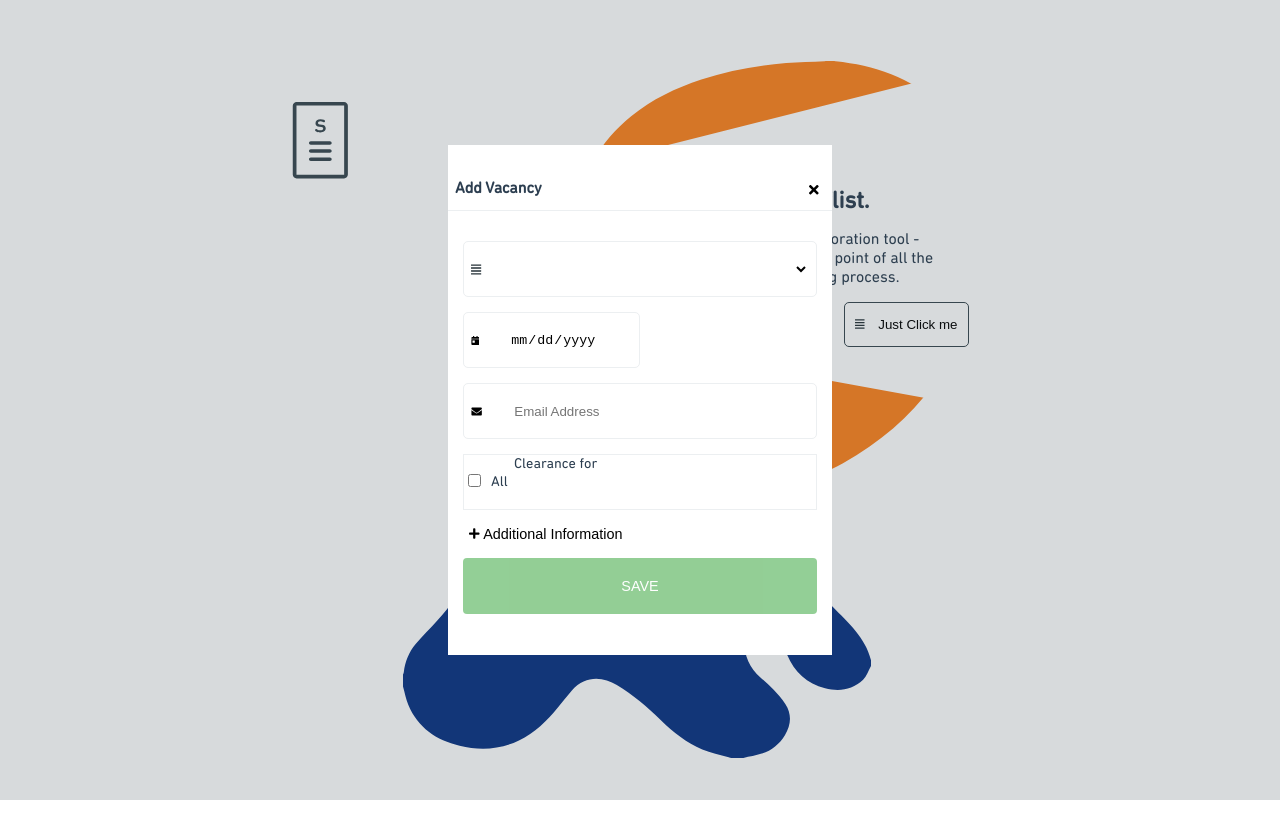
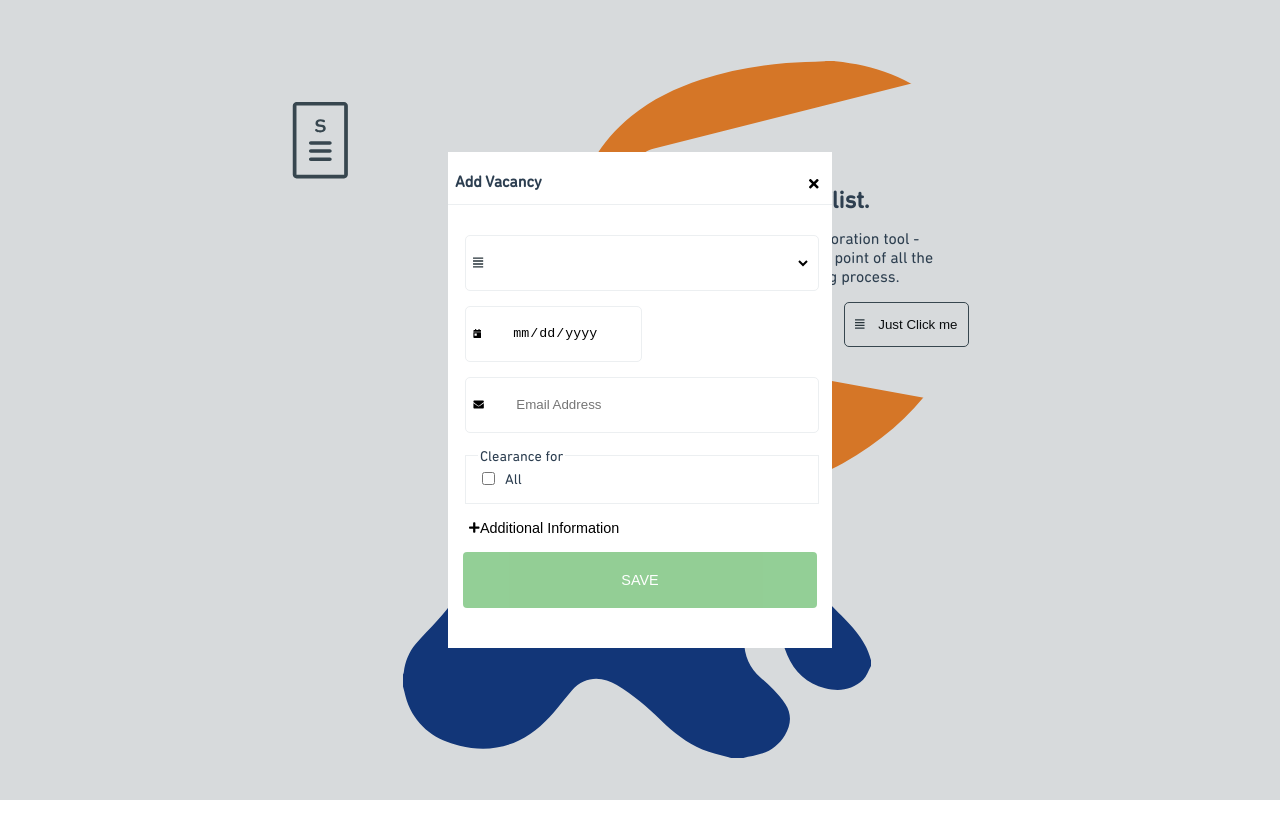
Before and after one commit to god-of-js/stafflistdemo, a Vue app: page / in a window 1280 px wide. Both pictures are taken after a click on the button "Just Click me". Built offline with nearby package versions, Linux system fonts and the light colour scheme.

Commit message:
html tags changed to the correct html5 tags and modal scroll added.

```diff
--- a/src/components/AddDocument.vue
+++ b/src/components/AddDocument.vue
@@ -39,6 +39,7 @@ export default {
   border: 2px solid $border-color;
   background: transparent;
   border-radius: 4px;
+  cursor: pointer;
   padding: 6px;
   width: 150px;
   display: flex;
--- a/src/components/CustomInputContainer.vue
+++ b/src/components/CustomInputContainer.vue
@@ -1,9 +1,9 @@
 <template>
-  <div :class="[err ? 'error' : '', 'input-container']">
+  <fieldset :class="[err ? 'error' : '', 'input-container']">
     <slot name="icon" class="icon"></slot>
     <div class="margin"></div>
     <slot name="input"></slot>
-  </div>
+  </fieldset>
 </template>
 
 <script>
--- a/src/components/FormCard.vue
+++ b/src/components/FormCard.vue
@@ -41,7 +41,7 @@
         <template v-slot:icon> <select-img /></template>
         <template v-slot:input>
           <select name="" id="" v-model="data.project">
-            <option disabled selected hidden>Project</option>
+            <option disabled selected hidden value="">Project</option>
             <option
               v-for="(option, index) in arr"
               :key="index"
@@ -71,8 +71,8 @@
           />
         </template>
       </custom-input-container>
-      <div class="checkbox-container mt">
-        <div class="text">Clearance for</div>
+      <fieldset class="checkbox-container mt">
+        <legend class="text">Clearance for</legend>
         <div class="checkbox-outer">
           <input
             type="checkbox"
@@ -81,14 +81,16 @@
           />
           <label for="clearance">All</label><br />
         </div>
-      </div>
+      </fieldset>
       <div class="additional-information">
         <button
           type="text"
           @click.prevent="additionalInformation = !additionalInformation"
           class="text"
         >
-          <plus-img /> <span>Additional Information</span>
+          <plus-img v-if="!additionalInformation" />
+          <span v-else class="dash">-</span>
+          <span>Additional Information</span>
         </button>
       </div>
       <div v-if="additionalInformation">
@@ -177,9 +179,10 @@ export default {
 .form-card {
   background: $white;
   width: 30%;
-  padding-top: 2%;
+  padding-top: 1%;
   padding-bottom: 2%;
   overflow-y: auto;
+  max-height: 70%;
   &-heading {
     display: flex;
     justify-content: space-between;
@@ -204,6 +207,11 @@ export default {
 .close-btn:hover {
   background-color: $dark-color;
   color: $white;
+  display: flex;
+  align-items: center;
+  justify-content: center;
+  width: 25px;
+  height: 25px;
   #test-02 {
     fill: $white;
   }
@@ -226,7 +234,7 @@ export default {
   background: $white;
   box-sizing: border-box;
   .text {
-    margin-left: 50px;
+    margin-left: 0px;
     text-align: left;
     font-size: 0.9em;
   }
@@ -259,11 +267,15 @@ textarea {
   margin-top: 15px;
   padding: 15px;
 }
+.dash {
+  font-size: 24px;
+}
 @media screen and (max-width: $mobile-break-point) {
   .form-card {
     background: $white;
     width: 100%;
     height: 100%;
+    max-height: 100%;
   }
 }
 </style>
--- a/src/components/ModalWrap.vue
+++ b/src/components/ModalWrap.vue
@@ -1,14 +1,13 @@
 <template>
   <div id="modal">
-     <slot />
+    <slot />
   </div>
 </template>
 
 <script>
 export default {
   name: "ModalWrap",
-  components: {
-  },
+  components: {}
 };
 </script>
 
--- a/src/views/Home.vue
+++ b/src/views/Home.vue
@@ -1,7 +1,7 @@
 <template>
   <div class="home">
     <modal v-if="modalStatus" />
-    <div class="sl-logo-container">
+    <section class="sl-logo-container">
       <svg
         width="57px"
         height="77px"
@@ -51,8 +51,8 @@
           </g>
         </g>
       </svg>
-    </div>
-    <div class="content-container">
+    </section>
+    <section class="content-container">
       <div class="content">
         <h2>Level Up. Go Stafflist.</h2>
         <p>
@@ -66,7 +66,7 @@
           </button>
         </div>
       </div>
-    </div>
+    </section>
   </div>
 </template>
 
@@ -167,7 +167,7 @@ h2 {
   .home {
     flex-direction: column;
     background-image: url("../assets/img/fig-2.svg");
-    background-size: 100vw 80vh;
+    background-size: 100% 80%;
     background-repeat: no-repeat;
     background-position: top center;
     .sl-logo-container {
@@ -177,7 +177,7 @@ h2 {
       width: 100%;
       height: 100%;
       background-image: url("../assets/img/fig-1.svg");
-      background-size: 60% 60%;
+      background-size: 60% 70%;
       background-position: left bottom;
       .content {
         width: 85%;
```
Also changed, not shown: src/components/Modal.vue (+4 -5 lines).
